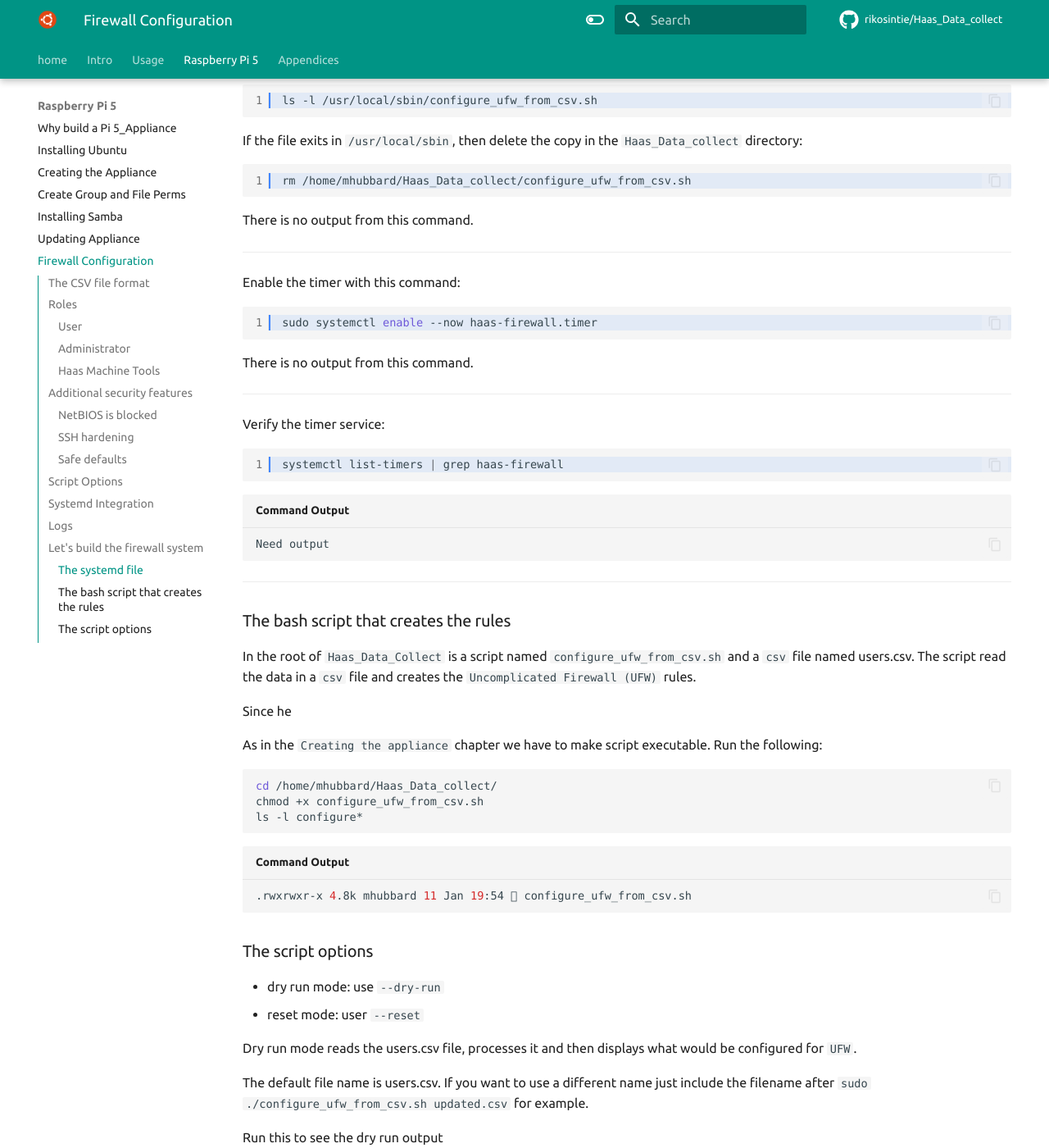
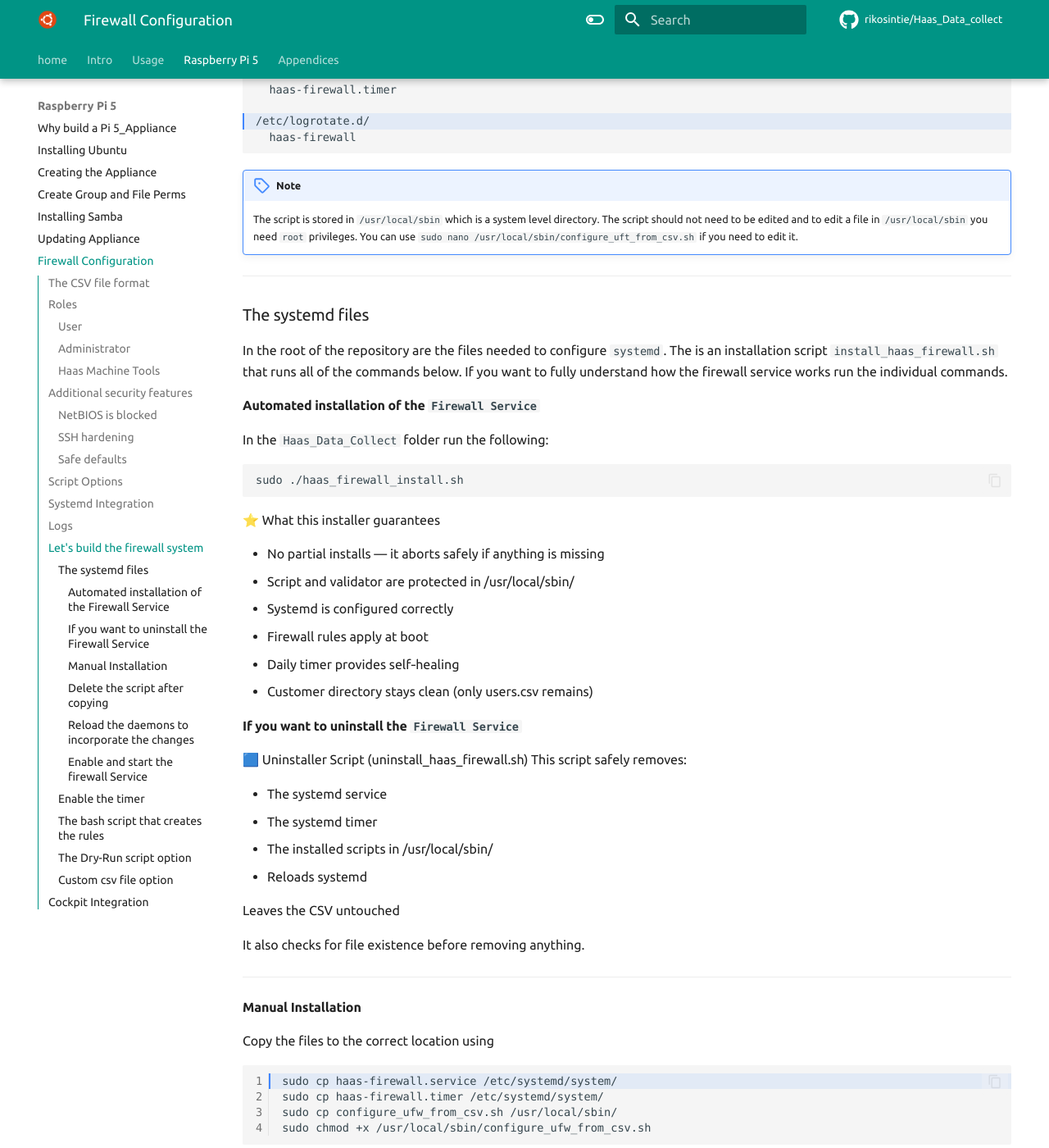
Before and after one commit to rikosintie/Haas_Data_collect, an MkDocs documentation site: the page built from docs/build_pi_5_appliance/firewall_configuration.md, in a window 1280 px wide and 1400 px high, scrolled down 5477 px. Shown: the whole window at 82% size. Built offline with MkDocs 1.6.1 and Material for MkDocs 9.7.7, drawn with Linux system fonts in a browser that asks for light colours; some web fonts are replaced; comment, search, counter and statistics services are not loaded; some of the changed text lies outside the part shown.

Commit message:
Git Title: Update firewall configuration documentation
Git Description:
Updated firewall configuration documentation to add integration with
Cockpit web UI.

````diff
--- a/docs/build_pi_5_appliance/firewall_configuration.md
+++ b/docs/build_pi_5_appliance/firewall_configuration.md
@@ -34,6 +34,8 @@
 !!! Note Enabling the firewall is optional
     If you are new to Linux and building the appliance has been challenging, you should wait to enable the firewall. The instructions will walk you through step by step but if you make a mistake you could lock yourself out.
 
+----------------------------------------------------------------
+
 If you chose the desktop version of Ubuntu, it's not an issue because you are using a Keyboard, Monitor, and Mouse, but if you chose the server version you are dependant on `ssh` to access the appliance.
 
 The firewall provides a strict, predictable configuration based on a CSV file that defines all authorized users and administrators.
@@ -51,19 +53,29 @@
 
 The design concept of the script is:
 
-- Reads a CSV file with the header: username,desktop_ip_address,role
+- Automated script reads a CSV file to build the firewall rules
 - Supports roles:
      1. user → Samba (445) only
      2. Administrator → Samba (445), SSH (22), Cockpit (9090)
 - Adds UFW rules for IPv4 and IPv6 (UFW handles both automatically when IPv6 is enabled)
 - Adds extra firewall hardening that you may want in a manufacturing environment
 - Allows the Haas machines to be on a separate segmented subnet
+- Creates a log of the UFW changes
+
+🟦 Why this design is good
+
+- Automatic appliance behavior via systemd
+- Developer‑friendly manual testing via CLI
+- No conflicts between the two methods - automatic/manual testing
+- No need to stop services to test
+
+This is exactly how professional appliances behave.
 
 ----------------------------------------------------------------
 
 ## The CSV file format
 
-The project includes a `bash` script that reads a `csv` file and then creates the firewall rules. The `csv` file format is shown below:
+The project includes a script, `configure_ufw_firewall.sh` that reads a `csv` file and creates the firewall rules. The `csv` file format is shown below:
 
 ```text
 username,desktop_ip_address,role
@@ -71,10 +83,10 @@
 haassvc,192.168.10.104,user
 haassvc2,192.168.10.120,Administrator
 rgoodwin,192.168.10.120,Administrator
-mchavez,192.168.10.120,Administrator
+mchavez,192.168.10.133,Administrator
 ```
 
-The `csv` file lives in the root of the project directory. This directory is shared as `Haas`. Once you map a drive you can edit the file in Excel. Just remember to save it as a `csv` file.
+The `csv` file lives in the root of the `Haas_Data_collect` directory. This directory was shared as `Haas`. Once you map a drive, you can edit the file in Excel. Just remember to save it as a `csv` file, not an `Excel` file.
 
 ----------------------------------------------------------------
 
@@ -156,6 +168,11 @@
 haas-firewall.timer
 ```
 
+!!! Note
+    If you make a change to to the `csv` file and don't want to reboot or wait until the timer goes off you can run:
+
+    `sudo systemctl start haas-firewall.service`
+
 ----------------------------------------------------------------
 
 ## Logs
@@ -175,7 +192,7 @@
 Several files are needed to build the rules, run a timer to make sure the firewall is reapplied if disabled, and log the output. Below is where they are placed in the appliance:
 
 ```bash hl_lines='1 4 7 11'
-/home/mhubbard/Haas_Data_collect/
+/usr/local/sbin/
   configure_ufw_from_csv.sh
 
 /home/mhubbard/Haas_Data_collect/
@@ -189,11 +206,51 @@
   haas-firewall
 ```
 
+!!! Note
+    The script is stored in `/usr/local/sbin` which is a system level directory. The script should not need to be edited and to edit a file in `/usr/local/sbin` you need `root` privileges. You can use `sudo nano /usr/local/sbin/configure_uft_from_csv.sh` if you need to edit it.
+
 ----------------------------------------------------------------
 
-### The systemd file
+### The systemd files
 
-In the root of the repository are the files needed to configure `systemd`. Copy them to the correct location using:
+In the root of the repository are the files needed to configure `systemd`. The is an installation script `install_haas_firewall.sh` that runs all of the commands below. If you want to fully understand how the firewall service works run the individual commands.
+
+#### Automated installation of the `Firewall Service`
+
+In the `Haas_Data_Collect` folder run the following:
+
+```bash
+sudo ./haas_firewall_install.sh
+```
+
+⭐ What this installer guarantees
+
+- No partial installs — it aborts safely if anything is missing
+- Script and validator are protected in /usr/local/sbin/
+- Systemd is configured correctly
+- Firewall rules apply at boot
+- Daily timer provides self‑healing
+- Customer directory stays clean (only users.csv remains)
+
+#### If you want to uninstall the `Firewall Service`
+
+🟦 Uninstaller Script (uninstall_haas_firewall.sh)
+This script safely removes:
+
+- The systemd service
+- The systemd timer
+- The installed scripts in /usr/local/sbin/
+- Reloads systemd
+
+Leaves the CSV untouched
+
+It also checks for file existence before removing anything.
+
+----------------------------------------------------------------
+
+#### Manual Installation
+
+Copy the files to the correct location using
 
 ```bash linenums='1' hl_lines='1'
 sudo cp haas-firewall.service /etc/systemd/system/
@@ -204,7 +261,11 @@
 
 There is no output from these command.
 
-Once the `configure_ufw_from_csv.sh` file is copied to `/usr/local/sbin` we will delete it from the project directory. This is to prevent changes being made.
+----------------------------------------------------------------
+
+#### Delete the script after copying
+
+Once the `configure_ufw_from_csv.sh` file is copied to `/usr/local/sbin` we will delete it from the project directory. This is to prevent accidental changes being made.
 
 ```bash linenums='1' hl_lines='1'
 ls -l /usr/local/sbin/configure_ufw_from_csv.sh
@@ -220,7 +281,27 @@
 
 ----------------------------------------------------------------
 
-Enable the timer with this command:
+#### Reload the daemons to incorporate the changes
+
+```bash
+sudo systemctl daemon-reload
+```
+
+There is no output from this command.
+
+----------------------------------------------------------------
+
+#### Enable and start the `firewall Service`
+
+```bash
+sudo systemctl enable haas-firewall.service
+sudo systemctl start haas-firewall.service
+systemctl status haas-firewall.service
+```
+
+----------------------------------------------------------------
+
+### Enable the timer
 
 ```bash linenums='1' hl_lines='1'
 sudo systemctl enable --now haas-firewall.timer
@@ -246,9 +327,7 @@
 
 In the root of `Haas_Data_Collect` is a script named `configure_ufw_from_csv.sh` and a `csv` file named users.csv. The script read the data in a `csv` file and creates the `Uncomplicated Firewall (UFW)` rules.
 
-Since he
-
-As in the `Creating the appliance` chapter we have to make script executable. Run the following:
+**make script executable. Run the following:**
 
 ```bash
 cd /home/mhubbard/Haas_Data_collect/
@@ -260,22 +339,27 @@
 .rwxrwxr-x 4.8k mhubbard 11 Jan 19:54  configure_ufw_from_csv.sh
 ```
 
-### The script options
+### The Dry-Run script option
 
-- dry run mode: use `--dry-run`
-- reset mode: user `--reset`
+The script lives in `/usr/local/sbin/` so it requires root access to run it manually. During deployment is it possible to run it manually with the dry-run option using the following:
+
+```bash linenums='1' hl_lines='1'
+sudo /usr/local/sbin/configure_ufw_from_csv.sh --dry-run
+```
 
 Dry run mode reads the users.csv file, processes it and then displays what would be configured for `UFW`.
 
-The default file name is users.csv. If you want to use a different name just include the filename after `sudo ./configure_ufw_from_csv.sh updated.csv` for example.
+🟧 Why is there a `dry-run` mode?
+This is extremely helpful when:
 
-Run this to see the dry run output
+- testing new CSV formats
+- debugging customer issues
+- validating rule logic
+- verifying backups and validation
 
-```bash
-sudo ./configure_ufw_from_csv.sh --dry-run
-```
+----------------------------------------------------------------
 
-Here is what the output looks like:
+Here is what the output of the `dry-run` option looks like:
 
 ```bash title='Command Output'
 [*] Setting UFW base policy...
@@ -313,3 +397,41 @@
 [DRY-RUN] Would show UFW status
 [*] Done.
 ```
+
+----------------------------------------------------------------
+
+### Custom `csv` file option
+
+The default file name is users.csv. For testing, you can run  a different `csv` file using the following:
+
+```bash
+sudo /usr/local/sbin/configure_ufw_from_csv.sh /path/to/test.csv
+```
+
+----------------------------------------------------------------
+
+## Cockpit Integration
+
+Add an icon
+
+create the service directory:
+
+```bash linenums='1' hl_lines='1'
+sudo mkdir /usr/share/cockpit/haas-firewall/
+```
+
+**Copy the icon over:**
+
+```bash linenums='1' hl_lines='1'
+sudo cp /home/mhubbard/Haas_Data_collect/icon.png /usr/share/cockpit/haas-firewall/icon.png
+```
+
+Cockpit will pick it up automatically after the restart.
+
+Restart Cockpit
+
+```bash linenums='1' hl_lines='1'
+sudo systemctl restart cockpit
+```
+
+Your new button will appear instantly.
````
Also changed, not shown: other parts of docs/build_pi_5_appliance/firewall_configuration.md (+2 -2 lines).
